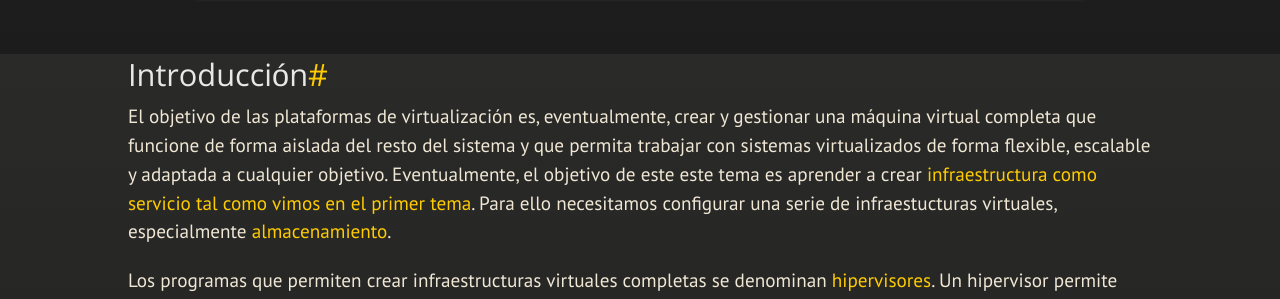
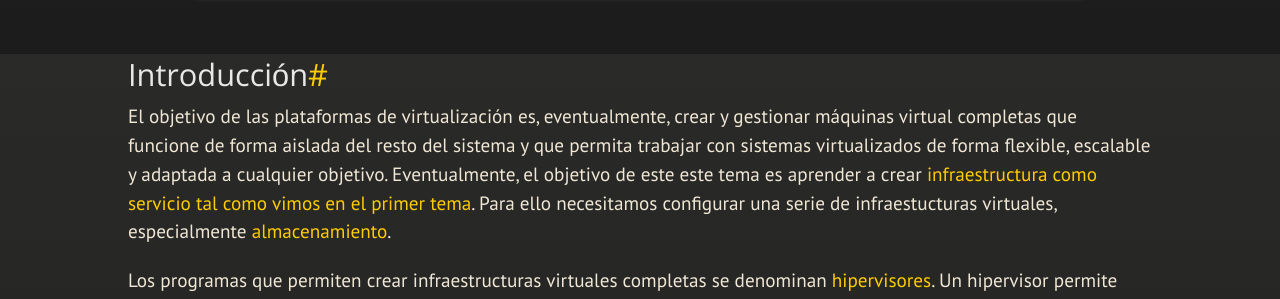
Before and after one commit to JJ/IV, a Jekyll site: the page built from documentos/temas/Uso_de_sistemas.md, in a window 1280 px wide and 900 px high, scrolled down 689 px. Shown: the part 157-456 px from the top of the window. Built offline with Jekyll 4.4.1, drawn with Linux system fonts in a browser that asks for light colours; nearby versions of some CDN libraries; some web fonts are replaced; our own code applies the rules of GitHub Pages for plain Markdown files; some of the changed text lies outside the part shown.

Commit message:
Sync documentos/temas/Uso_de_sistemas.md de master a gh-pages

```diff
--- a/documentos/temas/Uso_de_sistemas.md
+++ b/documentos/temas/Uso_de_sistemas.md
@@ -33,7 +33,7 @@ proceso de datos virtual.
 ## Introducción
 
 El objetivo de las plataformas de virtualización es, eventualmente,
-crear y gestionar una máquina virtual completa que funcione de forma aislada
+crear y gestionar máquinas virtual completas que funcione de forma aislada
 del resto del sistema y que permita trabajar con sistemas
 virtualizados de forma flexible, escalable y adaptada a cualquier
 objetivo. Eventualmente, el objetivo de este este tema es aprender a
@@ -295,7 +295,7 @@ innecesarios.
 
 <div class='ejercicios' markdown='1'>
 
-Crear una máquina virtual ubuntu e instalar en ella alguno de los
+Crear una máquina virtual Ubuntu e instalar en ella alguno de los
 servicios que estamos usando en el proyecto de la asignatura.
 
 </div>
```
